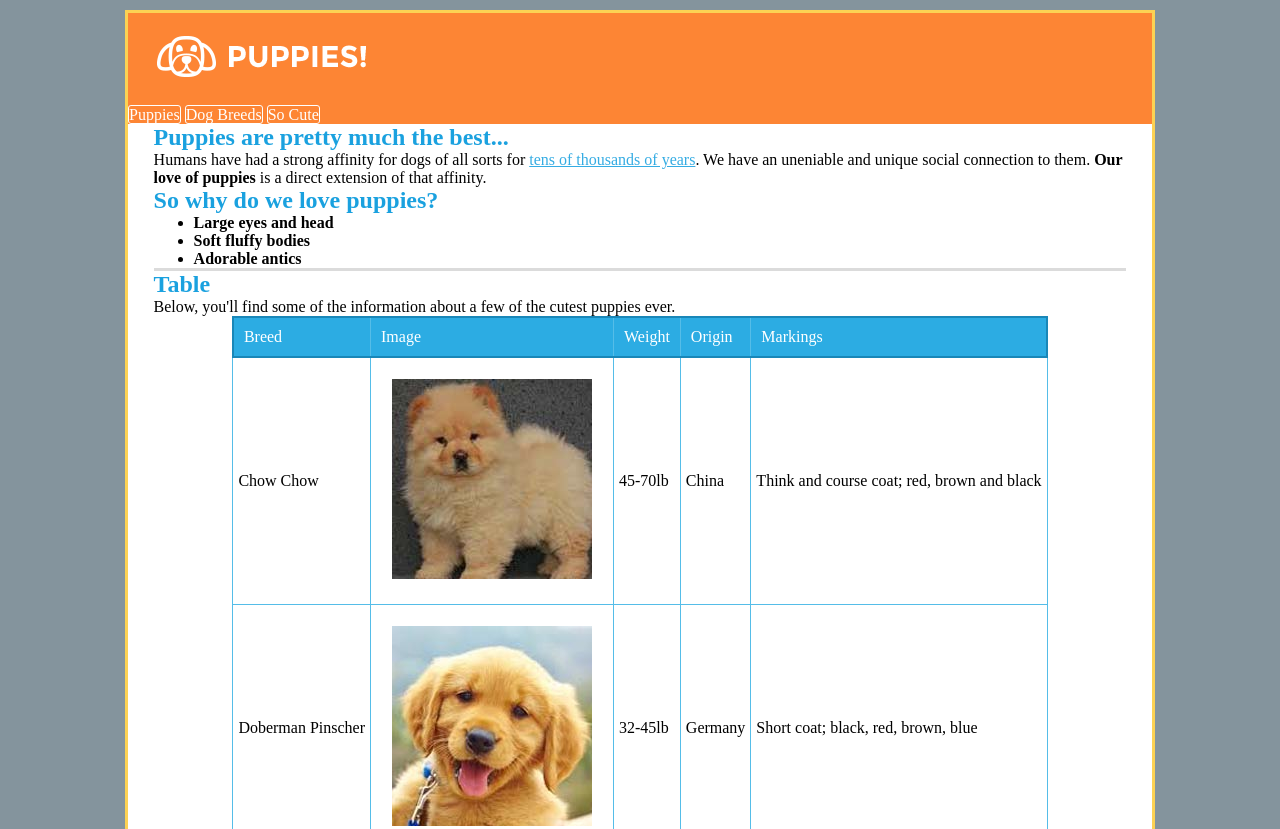
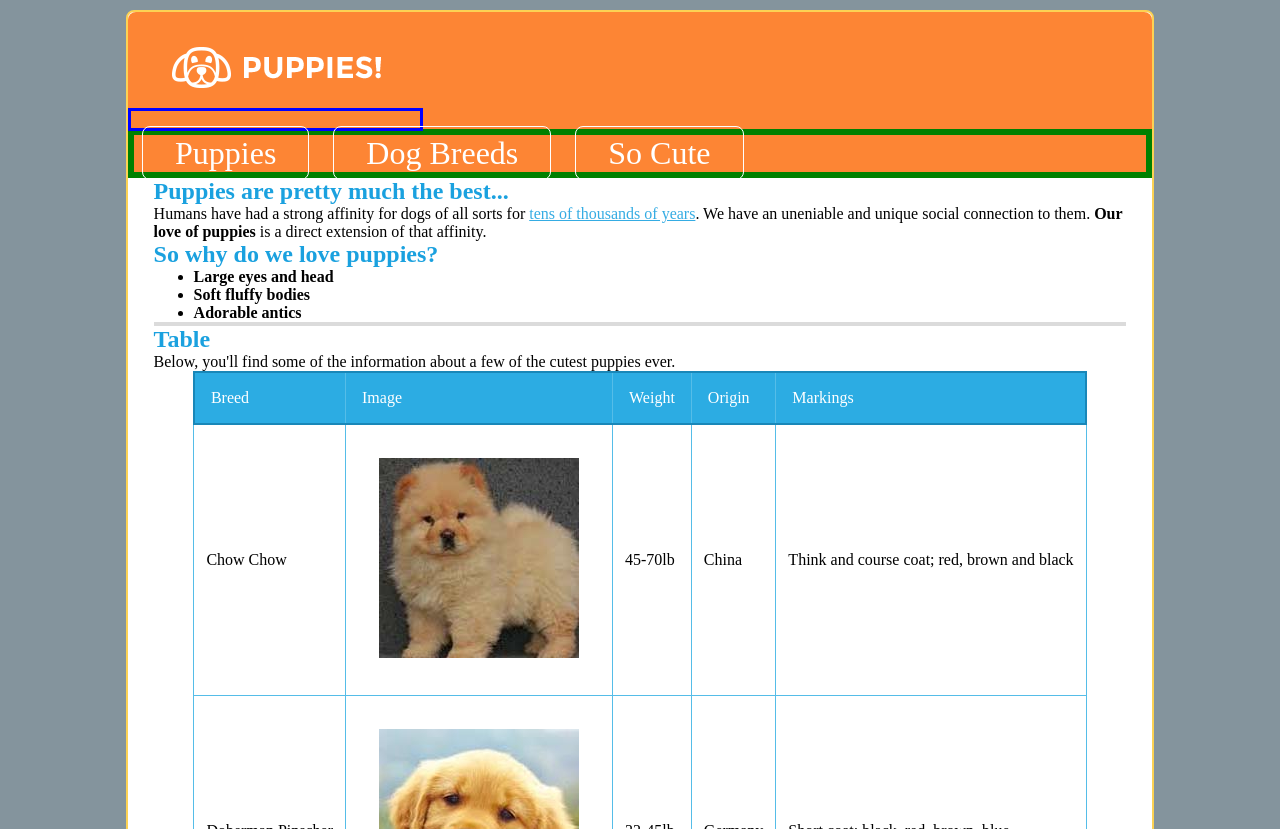
Before and after one commit to JamieBort/PuppyLove, a plain HTML site: page index.html in a window 1280 px wide. Shown: the top 829 px of the page. Drawn offline with Linux system fonts and the light colour scheme.

Commit message:
backing up progess to files.

```diff
--- a/css/style.css
+++ b/css/style.css
@@ -7,8 +7,8 @@ body {
 }
 
 #container {
-  border: .2em solid #fcd254;
-
+  border: .15em solid #fcd254;
+  border-radius: .5em;
   height: 100%;
   width: 80%;
   margin: 10px auto;
@@ -17,13 +17,41 @@ body {
 
 header {
   background-color: #fd8534;
+  height: auto;
+  border-top-left-radius: .5em;
+  border-top-right-radius: .5em;
 }
+
+#logo {
+  border: .2em solid blue;
+  /* bottom: 1em;
+  position: relative; */
+}
+
+body div header nav {
+  font-size: 2em;
+  border: .2em solid green;
+  /* bottom: 2em; */
+  /* position: relative; */
+  /* padding-left: 2em; */
+  /* padding-bottom: 1em; */
+  /* margin-bottom: 2em; */
+}
+
+body div header nav a {
+  padding: .25em 1em;
+  margin: .25em;
+}
+
+/* header a, nav {
+  border: .2em solid #fcd254;
+} */
 
 .main_navigation a {
   border: .05em solid white;
   color: white;
   text-decoration: none;
-  border-radius: 3px;
+  border-radius: .25em;
 }
 
 #page_content section h1 {
@@ -57,16 +85,16 @@ header {
 #page_content section table, td {
   border: 1px solid #55bde8;
   border-collapse: collapse;
-  }
+}
 
 .TextCell {
-    padding: 3px 5px;
-    }
+  padding: .5em .75em;
+}
 
-    /* #page_content section table tr {
+
+/* #page_content section table tr {
       padding: 30px;
     } */
-
 
 #row_one {
   background: #2cace3;
@@ -75,18 +103,17 @@ header {
 }
 
 #row_one td {
-  padding: 10px;
+  padding: 1em;
 }
 
 img {
   height: 30%;
   /* width: 50%; */
-  margin: 20px;
-
+  margin: 2em;
 }
 
 .line {
-  border-top: #dbdbdb 3.5px solid;
+  border-top: #dbdbdb .25em solid;
   /*margin:auto;*/
   width: 95%
   /*padding: 0px 10px;*/
@@ -95,7 +122,7 @@ img {
 
 form {
   background: #dbdbdb;
-  border-radius: 10px;
+  border-radius: 1em;
   /*margin:auto;*/
   width: 95%
   /*padding: 2em;*/
@@ -103,7 +130,7 @@ form {
 
 #form_div {
   background: #fd8534;
-  border-radius: 10px;
+  border-radius: .25em;
   /*margin:auto;*/
   width: 95%;
   color: white;
```
Also changed, not shown: 1 other file.
